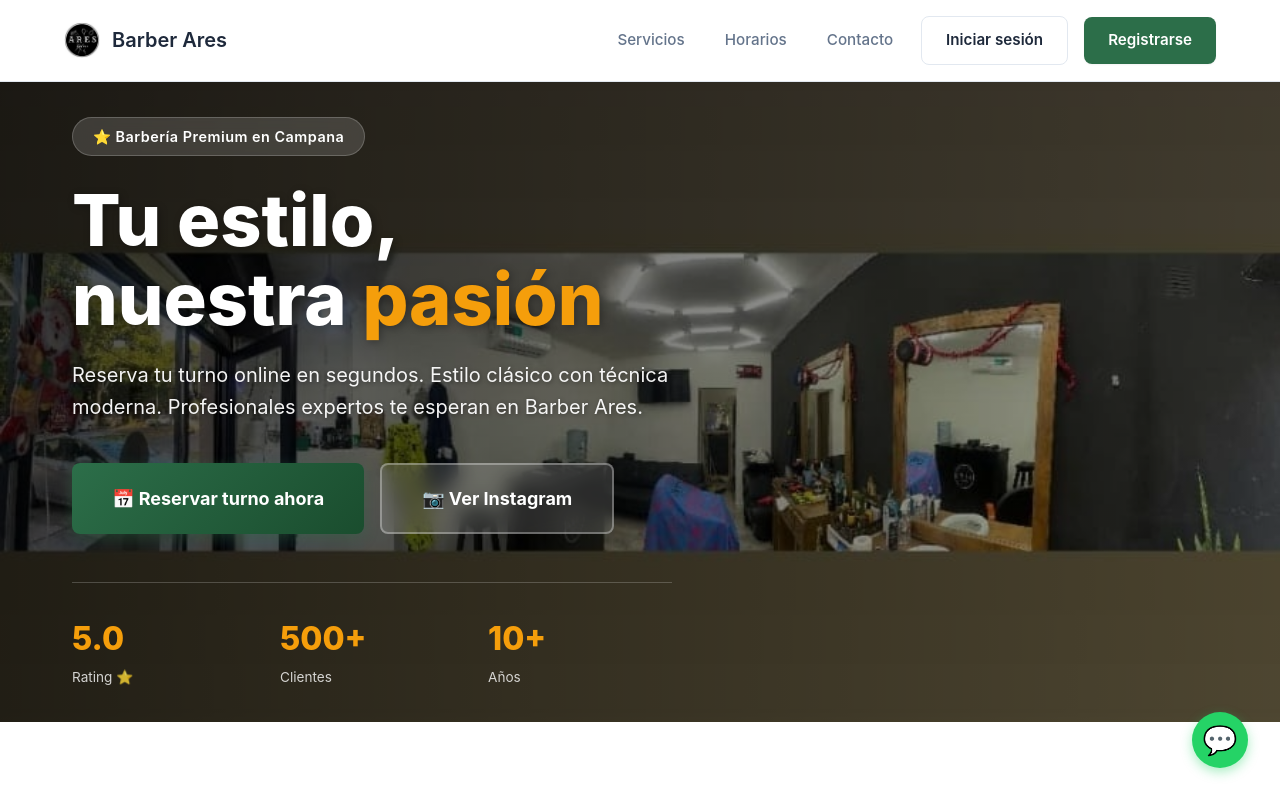
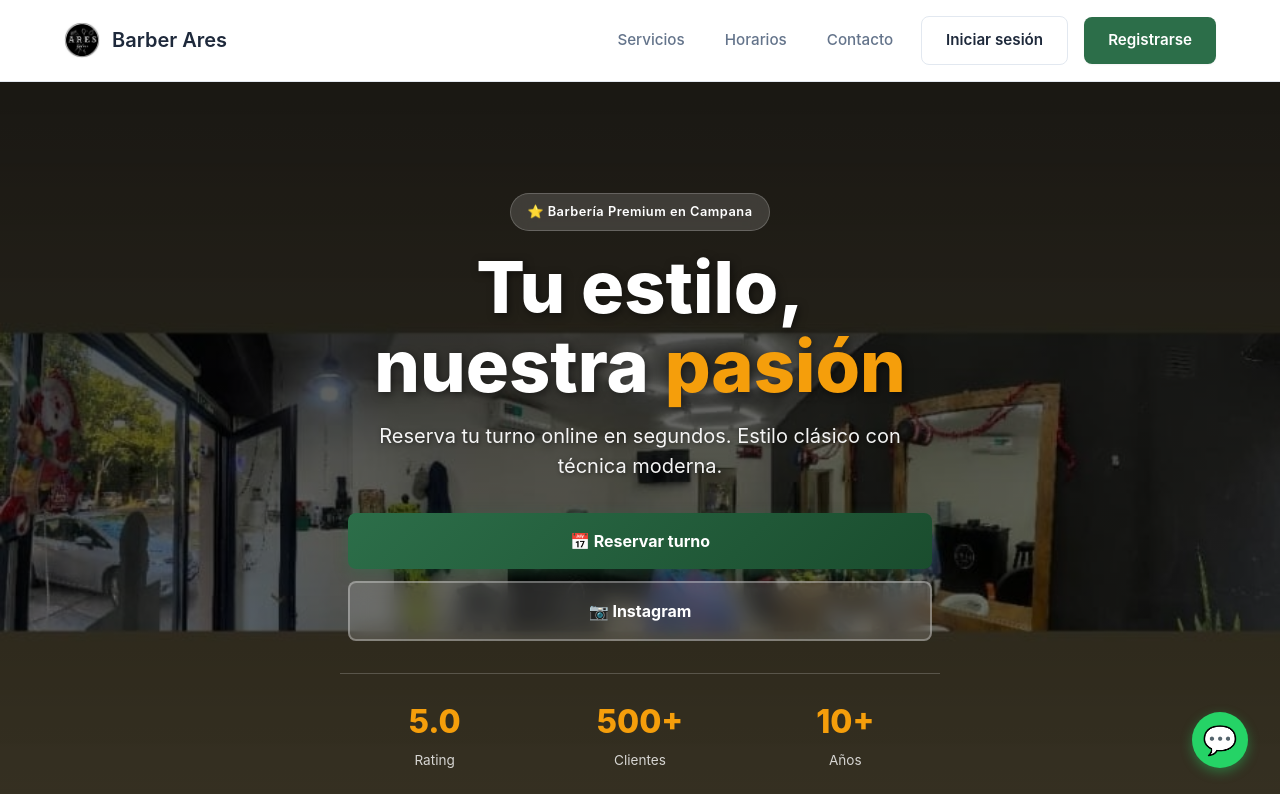
Before and after one commit to lionelc39/barberia-ares, a Next.js app: page / in a window 1280 px wide. Shown: the top 794 px of the page. Built offline with nearby package versions, Linux system fonts and the light colour scheme; no server answers.

Commit message:
Update HeroBanner.tsx

```diff
--- a/src/components/HeroBanner.tsx
+++ b/src/components/HeroBanner.tsx
@@ -7,9 +7,8 @@ export default function HeroBanner() {
     <div style={{
       position: 'relative',
       width: '100%',
-      height: '80vh',
-      minHeight: '500px',
-      maxHeight: '700px',
+      height: 'auto', // ✅ Cambio: height auto en lugar de fijo
+      minHeight: '100vh', // ✅ Mobile: usar toda la pantalla
       overflow: 'hidden'
     }}>
       {/* Imagen de Fondo */}
@@ -21,17 +20,17 @@ export default function HeroBanner() {
         height: '100%',
         backgroundImage: 'url(/hero/hero-barberia.jpg)',
         backgroundSize: 'cover',
-        backgroundPosition: 'center',
+        backgroundPosition: 'center center', // ✅ Centrado para mobile
         backgroundRepeat: 'no-repeat'
       }}>
-        {/* Overlay oscuro para mejorar legibilidad del texto */}
+        {/* Overlay oscuro */}
         <div style={{
           position: 'absolute',
           top: 0,
           left: 0,
           width: '100%',
           height: '100%',
-          background: 'linear-gradient(to right, rgba(0,0,0,0.7), rgba(0,0,0,0.3))'
+          background: 'linear-gradient(to bottom, rgba(0,0,0,0.7), rgba(0,0,0,0.5))' // ✅ Vertical para mobile
         }}></div>
       </div>
 
@@ -39,25 +38,25 @@ export default function HeroBanner() {
       <div style={{
         position: 'relative',
         zIndex: 1,
-        height: '100%',
+        minHeight: '100vh', // ✅ Ocupa toda la pantalla
         display: 'flex',
         alignItems: 'center',
-        maxWidth: '1200px',
-        margin: '0 auto',
-        padding: '0 2rem'
+        justifyContent: 'center', // ✅ Centrado en mobile
+        padding: '2rem 1rem', // ✅ Padding reducido para mobile
+        textAlign: 'center' // ✅ Texto centrado en mobile
       }}>
-        <div style={{ maxWidth: '600px' }}>
+        <div style={{ width: '100%', maxWidth: '600px' }}>
           {/* Badge */}
           <div style={{
             display: 'inline-block',
             background: 'rgba(255, 255, 255, 0.15)',
             backdropFilter: 'blur(10px)',
             border: '1px solid rgba(255, 255, 255, 0.2)',
-            padding: '0.5rem 1.25rem',
+            padding: '0.5rem 1rem', // ✅ Padding reducido
             borderRadius: '25px',
-            marginBottom: '1.5rem',
+            marginBottom: '1rem', // ✅ Margen reducido
             color: 'white',
-            fontSize: '0.9rem',
+            fontSize: '0.8rem', // ✅ Fuente más pequeña
             fontWeight: '600',
             letterSpacing: '0.5px'
           }}>
@@ -66,12 +65,12 @@ export default function HeroBanner() {
 
           {/* Título Principal */}
           <h1 style={{
-            fontSize: 'clamp(2.5rem, 6vw, 4.5rem)',
+            fontSize: 'clamp(2rem, 8vw, 4.5rem)', // ✅ Ajustado para mobile (era 2.5rem mínimo)
             fontWeight: '800',
             color: 'white',
-            marginBottom: '1.25rem',
+            marginBottom: '1rem',
             lineHeight: '1.1',
-            textShadow: '2px 2px 8px rgba(0,0,0,0.3)'
+            textShadow: '2px 2px 8px rgba(0,0,0,0.5)' // ✅ Sombra más fuerte para legibilidad
           }}>
             Tu estilo,<br />
             nuestra <span style={{ color: '#f59e0b' }}>pasión</span>
@@ -79,21 +78,24 @@ export default function HeroBanner() {
 
           {/* Subtítulo */}
           <p style={{
-            fontSize: 'clamp(1rem, 2vw, 1.25rem)',
+            fontSize: 'clamp(0.9rem, 3vw, 1.25rem)', // ✅ Ajustado para mobile
             color: 'rgba(255, 255, 255, 0.95)',
-            marginBottom: '2.5rem',
-            lineHeight: '1.6',
-            textShadow: '1px 1px 4px rgba(0,0,0,0.4)'
+            marginBottom: '2rem',
+            lineHeight: '1.5',
+            textShadow: '1px 1px 4px rgba(0,0,0,0.5)',
+            padding: '0 0.5rem' // ✅ Padding lateral para evitar pegarse a bordes
           }}>
             Reserva tu turno online en segundos. Estilo clásico con técnica moderna.
-            Profesionales expertos te esperan en Barber Ares.
           </p>
 
-          {/* Botones */}
+          {/* Botones - Stack vertical en mobile */}
           <div style={{
             display: 'flex',
-            gap: '1rem',
-            flexWrap: 'wrap'
+            flexDirection: 'column', // ✅ Columna en mobile
+            gap: '0.75rem',
+            width: '100%',
+            maxWidth: '100%',
+            padding: '0 0.5rem'
           }}>
             <Link
               href="/reserva"
@@ -101,8 +103,8 @@ export default function HeroBanner() {
                 display: 'inline-flex',
                 alignItems: 'center',
                 justifyContent: 'center',
-                padding: '1.25rem 2.5rem',
-                fontSize: '1.125rem',
+                padding: '1rem 1.5rem', // ✅ Padding reducido
+                fontSize: '1rem', // ✅ Fuente reducida
                 fontWeight: '700',
                 color: 'white',
                 background: 'linear-gradient(135deg, #2c6e49 0%, #1a4d2e 100%)',
@@ -111,18 +113,11 @@ export default function HeroBanner() {
                 textDecoration: 'none',
                 boxShadow: '0 4px 14px rgba(44, 110, 73, 0.4)',
                 transition: 'all 0.3s ease',
-                cursor: 'pointer'
-              }}
-              onMouseEnter={(e) => {
-                e.currentTarget.style.transform = 'translateY(-2px)'
-                e.currentTarget.style.boxShadow = '0 6px 20px rgba(44, 110, 73, 0.5)'
-              }}
-              onMouseLeave={(e) => {
-                e.currentTarget.style.transform = 'translateY(0)'
-                e.currentTarget.style.boxShadow = '0 4px 14px rgba(44, 110, 73, 0.4)'
+                cursor: 'pointer',
+                width: '100%' // ✅ Full width en mobile
               }}
             >
-              📅 Reservar turno ahora
+              📅 Reservar turno
             </Link>
 
             <a
@@ -133,8 +128,8 @@ export default function HeroBanner() {
                 display: 'inline-flex',
                 alignItems: 'center',
                 justifyContent: 'center',
-                padding: '1.25rem 2.5rem',
-                fontSize: '1.125rem',
+                padding: '1rem 1.5rem',
+                fontSize: '1rem',
                 fontWeight: '700',
                 color: 'white',
                 background: 'rgba(255, 255, 255, 0.15)',
@@ -143,51 +138,68 @@ export default function HeroBanner() {
                 borderRadius: '8px',
                 textDecoration: 'none',
                 transition: 'all 0.3s ease',
-                cursor: 'pointer'
-              }}
-              onMouseEnter={(e) => {
-                e.currentTarget.style.background = 'rgba(255, 255, 255, 0.25)'
-                e.currentTarget.style.borderColor = 'rgba(255, 255, 255, 0.5)'
-              }}
-              onMouseLeave={(e) => {
-                e.currentTarget.style.background = 'rgba(255, 255, 255, 0.15)'
-                e.currentTarget.style.borderColor = 'rgba(255, 255, 255, 0.3)'
+                cursor: 'pointer',
+                width: '100%'
               }}
             >
-              📷 Ver Instagram
+              📷 Instagram
             </a>
           </div>
 
-          {/* Stats/Info adicional */}
+          {/* Stats - Diseño responsive */}
           <div style={{
             display: 'grid',
-            gridTemplateColumns: 'repeat(3, 1fr)',
-            gap: '1.5rem',
-            marginTop: '3rem',
-            paddingTop: '2rem',
+            gridTemplateColumns: 'repeat(3, 1fr)', // ✅ 3 columnas siempre
+            gap: '1rem', // ✅ Gap reducido
+            marginTop: '2rem',
+            paddingTop: '1.5rem',
             borderTop: '1px solid rgba(255, 255, 255, 0.2)'
           }}>
             <div>
-              <div style={{ fontSize: '2rem', fontWeight: '800', color: '#f59e0b', marginBottom: '0.25rem' }}>
+              <div style={{
+                fontSize: 'clamp(1.5rem, 5vw, 2rem)', // ✅ Tamaño adaptativo
+                fontWeight: '800',
+                color: '#f59e0b',
+                marginBottom: '0.25rem'
+              }}>
                 5.0
               </div>
-              <div style={{ fontSize: '0.85rem', color: 'rgba(255, 255, 255, 0.8)' }}>
-                Rating ⭐
+              <div style={{
+                fontSize: 'clamp(0.7rem, 2vw, 0.85rem)', // ✅ Texto más pequeño en mobile
+                color: 'rgba(255, 255, 255, 0.8)'
+              }}>
+                Rating
               </div>
             </div>
             <div>
-              <div style={{ fontSize: '2rem', fontWeight: '800', color: '#f59e0b', marginBottom: '0.25rem' }}>
+              <div style={{
+                fontSize: 'clamp(1.5rem, 5vw, 2rem)',
+                fontWeight: '800',
+                color: '#f59e0b',
+                marginBottom: '0.25rem'
+              }}>
                 500+
               </div>
-              <div style={{ fontSize: '0.85rem', color: 'rgba(255, 255, 255, 0.8)' }}>
+              <div style={{
+                fontSize: 'clamp(0.7rem, 2vw, 0.85rem)',
+                color: 'rgba(255, 255, 255, 0.8)'
+              }}>
                 Clientes
               </div>
             </div>
             <div>
-              <div style={{ fontSize: '2rem', fontWeight: '800', color: '#f59e0b', marginBottom: '0.25rem' }}>
+              <div style={{
+                fontSize: 'clamp(1.5rem, 5vw, 2rem)',
+                fontWeight: '800',
+                color: '#f59e0b',
+                marginBottom: '0.25rem'
+              }}>
                 10+
               </div>
-              <div style={{ fontSize: '0.85rem', color: 'rgba(255, 255, 255, 0.8)' }}>
+              <div style={{
+                fontSize: 'clamp(0.7rem, 2vw, 0.85rem)',
+                color: 'rgba(255, 255, 255, 0.8)'
+              }}>
                 Años
               </div>
             </div>
@@ -195,12 +207,32 @@ export default function HeroBanner() {
         </div>
       </div>
 
-      {/* Responsive */}
+      {/* ✅ Media Queries para Desktop */}
       <style jsx>{`
-        @media (max-width: 768px) {
-          div[style*="gridTemplateColumns"] {
-            grid-template-columns: repeat(3, 1fr) !important;
-            gap: 1rem !important;
+        @media (min-width: 768px) {
+          /* Desktop: Altura fija, texto alineado izquierda */
+          div[style*="minHeight: 100vh"] {
+            min-height: 80vh !important;
+            max-height: 700px !important;
+            text-align: left !important;
+            justify-content: flex-start !important;
+            padding: 0 2rem !important;
+          }
+
+          /* Contenido alineado izquierda */
+          div[style*="width: 100%"][style*="maxWidth: 600px"] {
+            text-align: left !important;
+          }
+
+          /* Botones en fila */
+          div[style*="flexDirection: column"] {
+            flex-direction: row !important;
+            max-width: fit-content !important;
+          }
+
+          /* Overlay horizontal */
+          div[style*="linear-gradient(to bottom"] {
+            background: linear-gradient(to right, rgba(0,0,0,0.7), rgba(0,0,0,0.3)) !important;
           }
         }
       `}</style>
```
